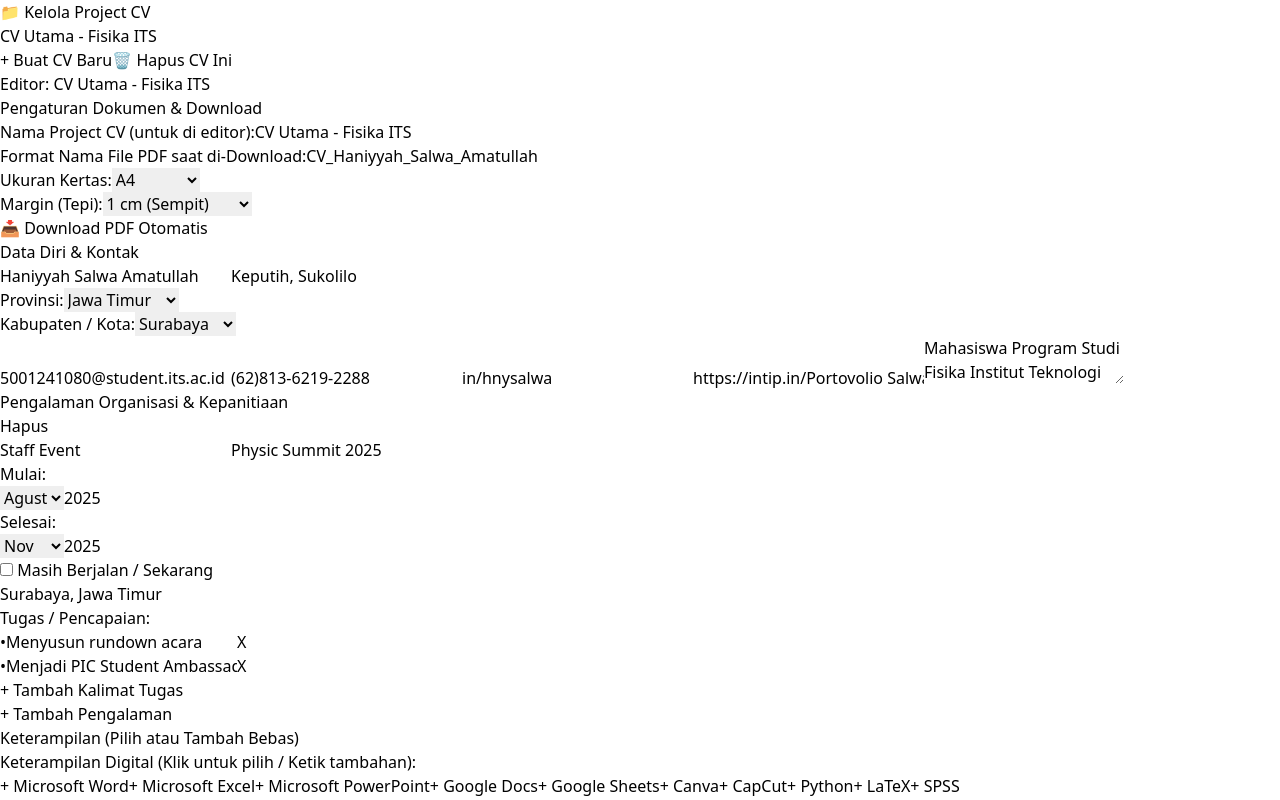
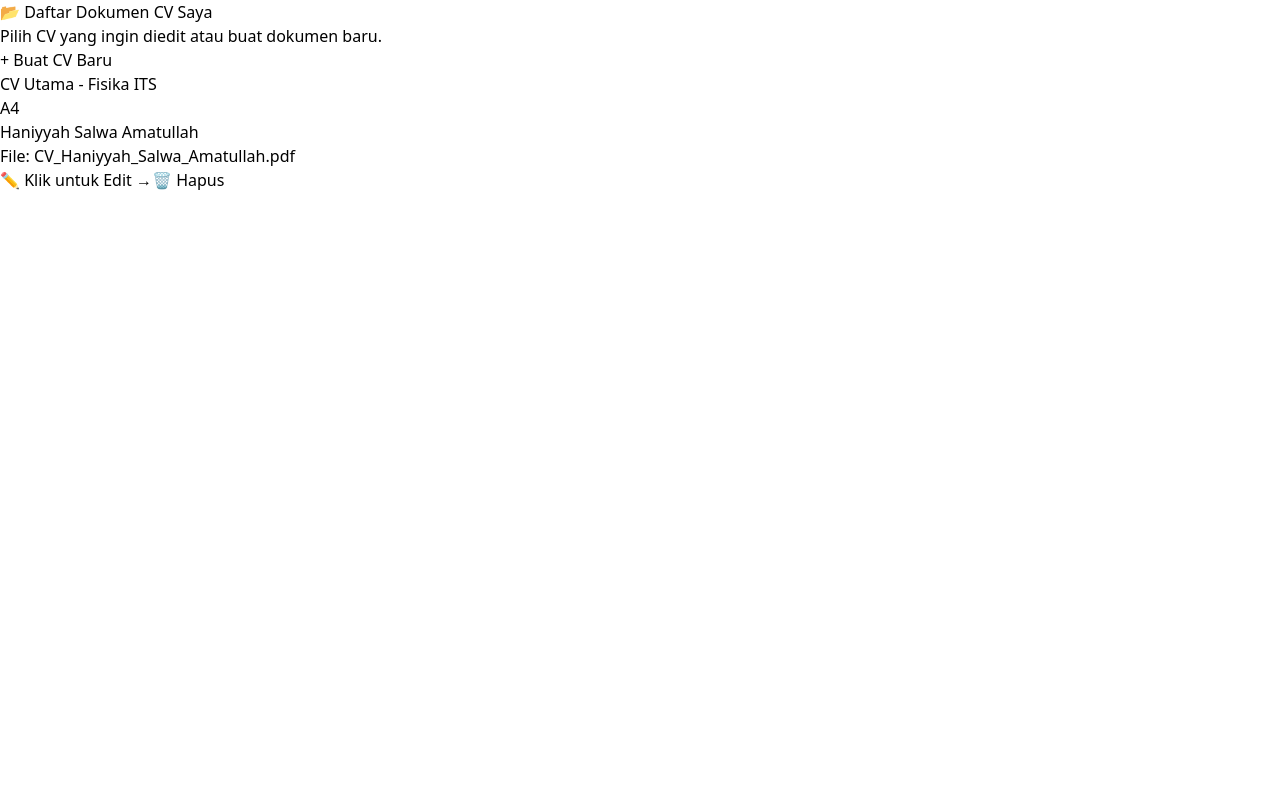
Before and after one commit to hnyyy23/BuildCV, a React (Vite) app: page / in a window 1280 px wide. Shown: the top 800 px of the page. Built offline with nearby package versions, Linux system fonts and the light colour scheme.

Commit message:
Update App.jsx

```diff
--- a/src/App.jsx
+++ b/src/App.jsx
@@ -2,21 +2,23 @@ import React, { useState, useEffect } from 'react';
 
 // Data Provinsi dan Kota Utama di Indonesia
 const indonesiaRegions = {
-  "Jawa Timur": ["Surabaya", "Gresik", "Sidoarjo", "Malang", "Sidoarjo", "Mojokerto", "Lamongan", "Jember"],
+  "Jawa Timur": ["Surabaya", "Gresik", "Sidoarjo", "Malang", "Mojokerto", "Lamongan", "Jember"],
   "DKI Jakarta": ["Jakarta Pusat", "Jakarta Selatan", "Jakarta Barat", "Jakarta Timur", "Jakarta Utara"],
   "Jawa Barat": ["Bandung", "Bekasi", "Depok", "Bogor", "Cimahi"],
   "Jawa Tengah": ["Semarang", "Surakarta", "Yogyakarta", "Salatiga", "Magelang"],
   "Bali": ["Denpasar", "Badung", "Gianyar", "Tabanan"]
 };
 
-// Preset Keterampilan
 const presetDigitalSkills = ["Microsoft Word", "Microsoft Excel", "Microsoft PowerPoint", "Google Docs", "Google Sheets", "Canva", "CapCut", "Python", "LaTeX", "SPSS"];
 const presetSoftSkills = ["Komunikasi", "Public Speaking", "Kerja Tim", "Kepemimpinan", "Manajemen Acara", "Problem Solving", "Negosiasi", "Manajemen Waktu"];
 
 export default function App() {
+  // State Halaman: 'dashboard' atau 'editor'
+  const [view, setView] = useState('dashboard');
+
   // Multi-Project State
   const [projects, setProjects] = useState(() => {
-    const saved = localStorage.getItem('cv_projects');
+    const saved = localStorage.getItem('cv_projects_v2');
     if (saved) return JSON.parse(saved);
     return [
       {
@@ -51,9 +53,8 @@ export default function App() {
   const [activeProjectId, setActiveProjectId] = useState(projects[0]?.id || 1);
   const currentCv = projects.find(p => p.id === activeProjectId) || projects[0];
 
-  // Simpan ke LocalStorage setiap ada perubahan
   useEffect(() => {
-    localStorage.setItem('cv_projects', JSON.stringify(projects));
+    localStorage.setItem('cv_projects_v2', JSON.stringify(projects));
   }, [projects]);
 
   const updateCurrentCv = (updatedFields) => {
@@ -66,24 +67,27 @@ export default function App() {
     const newProj = {
       ...projects[0],
       id: newId,
-      title: `Project CV Baru (${projects.length + 1})`,
+      title: `CV Baru (${projects.length + 1})`,
       fileName: 'CV_Baru'
     };
     setProjects([...projects, newProj]);
     setActiveProjectId(newId);
+    setView('editor');
   };
 
-  const deleteProject = (id) => {
+  const deleteProject = (id, e) => {
+    e.stopPropagation();
     if (projects.length === 1) {
       alert("Minimal harus ada 1 project CV!");
       return;
     }
+    if (confirm("Yakin ingin menghapus CV ini?")) {
       const filtered = projects.filter(p => p.id !== id);
       setProjects(filtered);
       setActiveProjectId(filtered[0].id);
+    }
   };
 
-  // Download PDF
   const handleDownloadPDF = () => {
     const element = document.getElementById('cv-preview-element');
     const options = {
@@ -96,47 +100,86 @@ export default function App() {
     window.html2pdf().from(element).set(options).save();
   };
 
+  // ================= TAMPILAN 1: DASHBOARD / HALAMAN UTAMA FILE =================
+  if (view === 'dashboard') {
+    return (
+      <div className="min-h-screen bg-gray-100 p-8 font-sans">
+        <div className="max-w-4xl mx-auto">
+          <div className="flex justify-between items-center mb-8 bg-white p-6 rounded-xl shadow-sm border">
+            <div>
+              <h1 className="text-2xl font-bold text-gray-800">📂 Daftar Dokumen CV Saya</h1>
+              <p className="text-gray-500 text-sm mt-1">Pilih CV yang ingin diedit atau buat dokumen baru.</p>
+            </div>
+            <button
+              onClick={createNewProject}
+              className="bg-blue-600 hover:bg-blue-700 text-white font-bold py-2.5 px-5 rounded-lg shadow transition flex items-center gap-2"
+            >
+              + Buat CV Baru
+            </button>
+          </div>
+
+          <div className="grid grid-cols-1 md:grid-cols-2 gap-4">
+            {projects.map(proj => (
+              <div
+                key={proj.id}
+                onClick={() => { setActiveProjectId(proj.id); setView('editor'); }}
+                className="bg-white p-6 rounded-xl shadow-sm border hover:shadow-md hover:border-blue-400 cursor-pointer transition flex flex-col justify-between relative group"
+              >
+                <div>
+                  <div className="flex justify-between items-start mb-2">
+                    <h3 className="font-bold text-lg text-gray-800">{proj.title}</h3>
+                    <span className="text-xs bg-blue-50 text-blue-600 font-semibold px-2.5 py-1 rounded-full">{proj.paperSize}</span>
+                  </div>
+                  <p className="text-gray-600 text-sm font-medium">{proj.name || 'Belum ada nama'}</p>
+                  <p className="text-gray-400 text-xs mt-1">File: {proj.fileName}.pdf</p>
+                </div>
+
+                <div className="flex justify-between items-center mt-6 pt-4 border-t text-sm">
+                  <span className="text-blue-600 font-semibold group-hover:underline">✏️ Klik untuk Edit &rarr;</span>
+                  <button
+                    onClick={(e) => deleteProject(proj.id, e)}
+                    className="text-red-500 hover:bg-red-50 p-1.5 rounded transition text-xs font-bold"
+                  >
+                    🗑️ Hapus
+                  </button>
+                </div>
+              </div>
+            ))}
+          </div>
+        </div>
+      </div>
+    );
+  }
+
+  // ================= TAMPILAN 2: HALAMAN EDITOR PER CV =================
   return (
     <div className="flex h-screen bg-gray-200 overflow-hidden font-sans">
 
-      {/* KIRI: PANEL EDITOR */}
+      {/* KIRI: PANEL FORM EDITOR */}
       <div className="w-1/2 h-full overflow-y-auto bg-white border-r p-6 no-print shadow-lg z-10">
 
-        {/* MANAJEMEN PROJECT CV */}
-        <div className="bg-gray-100 p-4 rounded-lg mb-6 border">
-          <h3 className="font-bold text-gray-700 mb-2">📁 Kelola Project CV</h3>
-          <div className="flex gap-2 flex-wrap mb-3">
-            {projects.map(proj => (
+        {/* Tombol Kembali ke Dashboard */}
+        <div className="flex justify-between items-center mb-6 bg-gray-50 p-3 rounded-lg border">
           <button
-                key={proj.id}
-                onClick={() => setActiveProjectId(proj.id)}
-                className={`px-3 py-1.5 rounded text-sm font-semibold transition ${proj.id === activeProjectId ? 'bg-blue-600 text-white shadow' : 'bg-white text-gray-700 border hover:bg-gray-50'}`}
+            onClick={() => setView('dashboard')}
+            className="text-blue-600 hover:text-blue-800 text-sm font-bold flex items-center gap-1"
           >
-                {proj.title}
+            &larr; Kembali ke Daftar CV
           </button>
-            ))}
-          </div>
-          <div className="flex gap-2">
-            <button onClick={createNewProject} className="bg-green-600 text-white text-xs font-bold py-1.5 px-3 rounded hover:bg-green-700">+ Buat CV Baru</button>
-            <button onClick={() => deleteProject(activeProjectId)} className="bg-red-100 text-red-600 text-xs font-bold py-1.5 px-3 rounded hover:bg-red-200">🗑️ Hapus CV Ini</button>
-          </div>
+          <span className="text-xs bg-green-100 text-green-700 font-semibold px-2.5 py-1 rounded">Edit: {currentCv.title}</span>
         </div>
 
-        <div className="flex justify-between items-center mb-6">
-          <h1 className="text-xl font-bold text-gray-800">Editor: {currentCv.title}</h1>
-        </div>
-
-        {/* PENGATURAN DOKUMEN & NAMA FILE */}
+        {/* PENGATURAN DOKUMEN & DOWNLOAD */}
         <div className="bg-blue-50 p-4 rounded-lg mb-6 border border-blue-100">
           <h3 className="font-semibold mb-3">Pengaturan Dokumen & Download</h3>
 
           <div className="mb-3">
-            <label className="block text-sm text-gray-600 mb-1">Nama Project CV (untuk di editor):</label>
+            <label className="block text-sm text-gray-600 mb-1">Nama Dokumen (untuk di Daftar CV):</label>
             <input type="text" value={currentCv.title} onChange={(e) => updateCurrentCv({ title: e.target.value })} className="border p-2 rounded w-full bg-white text-sm" />
           </div>
 
           <div className="mb-3">
-            <label className="block text-sm text-gray-600 mb-1">Format Nama File PDF saat di-Download:</label>
+            <label className="block text-sm text-gray-600 mb-1">Nama File PDF saat di-Download:</label>
             <input type="text" value={currentCv.fileName} onChange={(e) => updateCurrentCv({ fileName: e.target.value })} className="border p-2 rounded w-full bg-white text-sm" placeholder="Cth: CV_Nama_Posisi" />
           </div>
 
@@ -169,7 +212,6 @@ export default function App() {
           <input type="text" placeholder="Nama Lengkap" value={currentCv.name} onChange={(e) => updateCurrentCv({ name: e.target.value })} className="border p-2 rounded" />
           <input type="text" placeholder="Alamat Detail (Cth: Keputih, Sukolilo)" value={currentCv.address} onChange={(e) => updateCurrentCv({ address: e.target.value })} className="border p-2 rounded" />
 
-          {/* Dropdown Provinsi & Kota */}
           <div className="grid grid-cols-2 gap-2">
             <div>
               <label className="block text-xs text-gray-500 mb-1">Provinsi:</label>
@@ -178,7 +220,7 @@ export default function App() {
                 onChange={(e) => updateCurrentCv({ province: e.target.value, city: indonesiaRegions[e.target.value]?.[0] || '' })}
                 className="border p-2 rounded w-full bg-white text-sm"
               >
-                {Object.keys(indonesiaRegions.map ? indonesiaRegions : indonesiaRegions).map(prov => (
+                {Object.keys(indonesiaRegions).map(prov => (
                   <option key={prov} value={prov}>{prov}</option>
                 ))}
               </select>
@@ -204,7 +246,7 @@ export default function App() {
           <textarea placeholder="Ringkasan Profil" value={currentCv.summary} onChange={(e) => updateCurrentCv({ summary: e.target.value })} className="border p-2 rounded h-24" />
         </div>
 
-        {/* PENGALAMAN ORGANISASI (DENGAN TANGGAL DROPLET) */}
+        {/* PENGALAMAN ORGANISASI */}
         <h3 className="font-bold text-lg border-b pb-2 mb-4">Pengalaman Organisasi & Kepanitiaan</h3>
         {currentCv.experiences.map((exp, expIndex) => (
           <div key={exp.id} className="bg-gray-50 p-4 rounded border mb-4 relative">
@@ -221,7 +263,6 @@ export default function App() {
               }} className="border p-2 rounded" />
             </div>
 
-            {/* Pilihan Waktu / Tanggal */}
             <div className="bg-white p-3 rounded border mb-2 grid grid-cols-2 gap-2">
               <div>
                 <label className="text-xs text-gray-500 block mb-1">Mulai:</label>
@@ -285,10 +326,10 @@ export default function App() {
         ))}
         <button onClick={() => updateCurrentCv({ experiences: [...currentCv.experiences, { id: Date.now(), title: '', startMonth: 'Jan', startYear: '2025', endMonth: 'Des', endYear: '2025', isCurrent: false, organization: '', location: '', tasks: [''] }] })} className="w-full border-2 border-dashed border-gray-400 text-gray-600 font-bold py-2 rounded hover:bg-gray-50 mb-8">+ Tambah Pengalaman</button>
 
-        {/* KETERAMPILAN DENGAN PRESET & LAINNYA */}
-        <h3 className="font-bold text-lg border-b pb-2 mb-4">Keterampilan (Pilih atau Tambah Bebas)</h3>
+        {/* KETERAMPILAN */}
+        <h3 className="font-bold text-lg border-b pb-2 mb-4">Keterampilan</h3>
         <div className="mb-10 bg-gray-50 p-4 rounded border">
-          <label className="block text-sm font-semibold mb-2 text-gray-700">Keterampilan Digital (Klik untuk pilih / Ketik tambahan):</label>
+          <label className="block text-sm font-semibold mb-2 text-gray-700">Keterampilan Digital:</label>
           <div className="flex flex-wrap gap-1.5 mb-3">
             {presetDigitalSkills.map(skill => (
               <button
@@ -306,7 +347,7 @@ export default function App() {
           </div>
           <input
             type="text"
-            placeholder="Ketik keterampilan tambahan (pisahkan koma jika banyak)"
+            placeholder="Ketik keterampilan tambahan"
             value={currentCv.digitalSkills.join(', ')}
             onChange={(e) => updateCurrentCv({ digitalSkills: e.target.value.split(',').map(s => s.trim()).filter(Boolean) })}
             className="border p-2 rounded w-full mb-4 bg-white text-sm"
@@ -336,16 +377,16 @@ export default function App() {
             className="border p-2 rounded w-full bg-white text-sm"
           />
         </div>
-
       </div>
 
-      {/* KANAN: PRATINJAU KERTAS */}
-      <div className="w-1/2 h-full overflow-y-auto p-8 flex flex-col items-center print-area bg-gray-100">
+      {/* KANAN: PRATINJAU KERTAS (DIPERBAIKI AGAR TIDAK TERPOTONG) */}
+      <div className="w-1/2 h-full overflow-y-auto p-8 flex justify-center print-area bg-gray-100">
         <div
           id="cv-preview-element"
-          className="bg-white shadow-xl text-[10.5pt] mb-12"
+          className="bg-white shadow-xl text-[10.5pt] mb-12 box-border"
           style={{
             width: currentCv.paperSize === 'A4' ? '210mm' : currentCv.paperSize === 'A5' ? '148mm' : '215.9mm',
+            maxWidth: '100%',
             padding: `${currentCv.margin}cm`,
             fontFamily: "'Times New Roman', Times, serif",
             color: "black",
```
Lines whose indentation alone changed are shown as unchanged.
